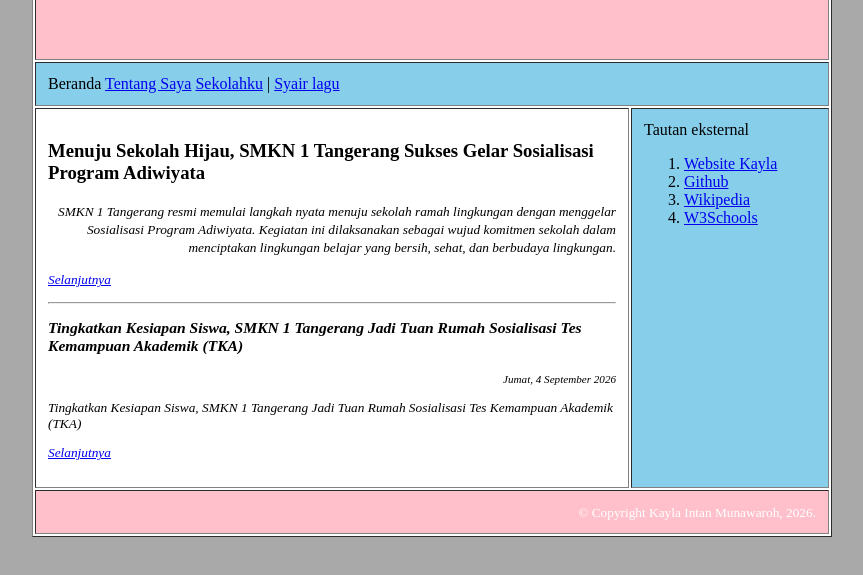
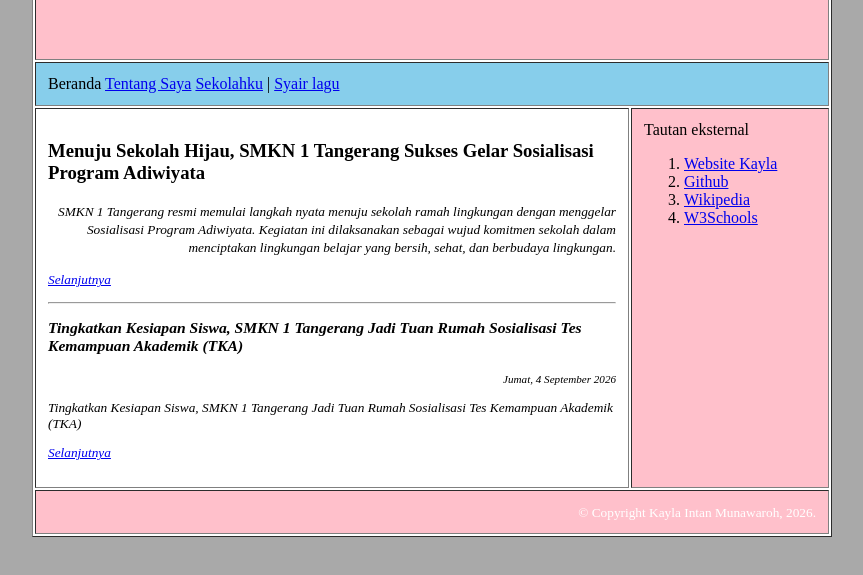
Before and after one commit to blubieskay/blubieskay.github.io, a plain HTML site: page index.html in a window 1280 px wide. Shown: the part 201-776 px from the top of the page, without its empty margins (208-1071 px from the left). Drawn offline with Linux system fonts and the light colour scheme.

Commit message:
Update index.html

```diff
--- a/index.html
+++ b/index.html
@@ -44,7 +44,7 @@
 
                 <!-- Akhir dari content utama -->
             </td>
-            <td width="25%" valign="top" bgcolor="skyblue"
+            <td width="25%" valign="top" bgcolor="pink"
                 <p>Tautan eksternal</p>
                 <ol>
                     <li><a href="https://www.mawan.or.id">Website Kayla</a></li>
```
